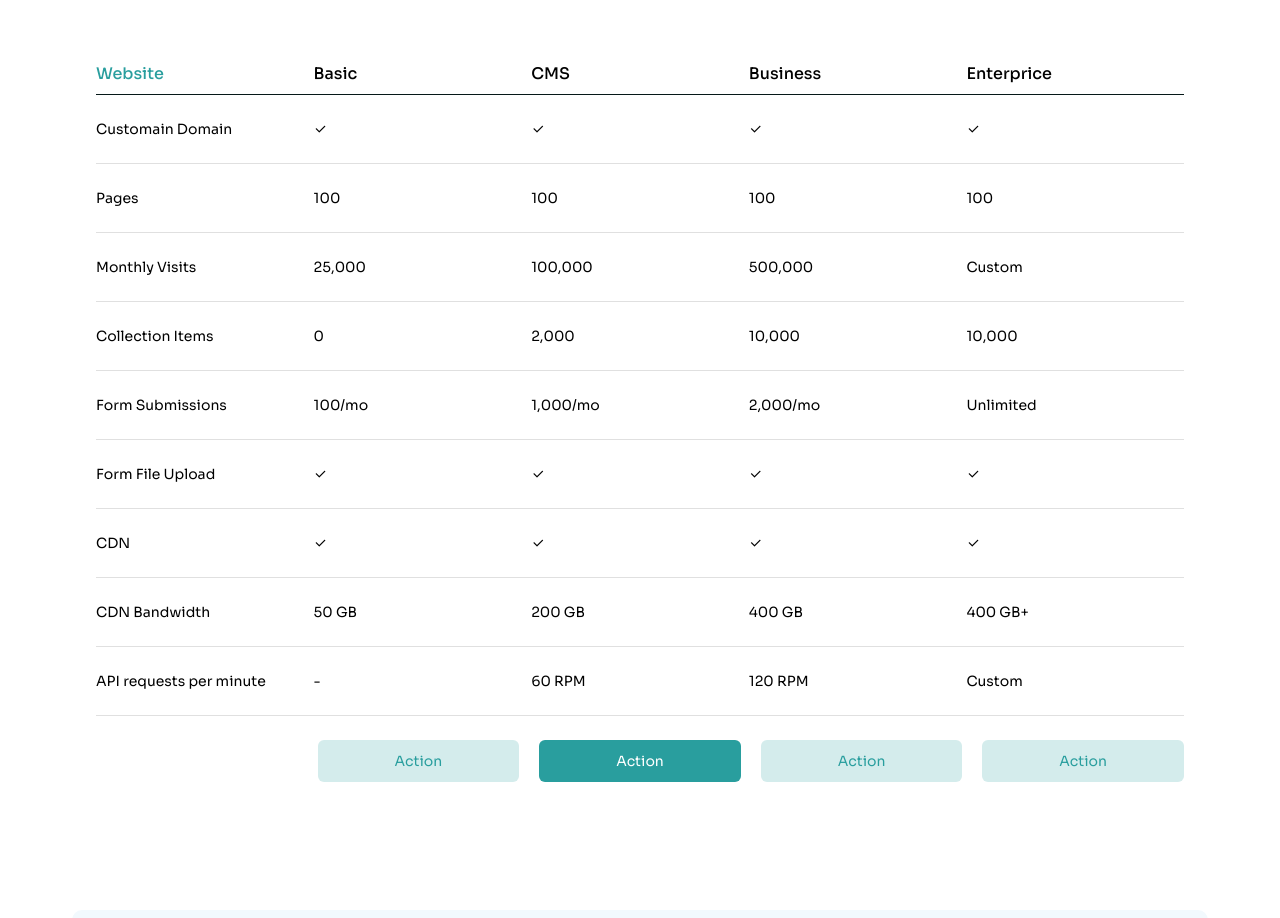
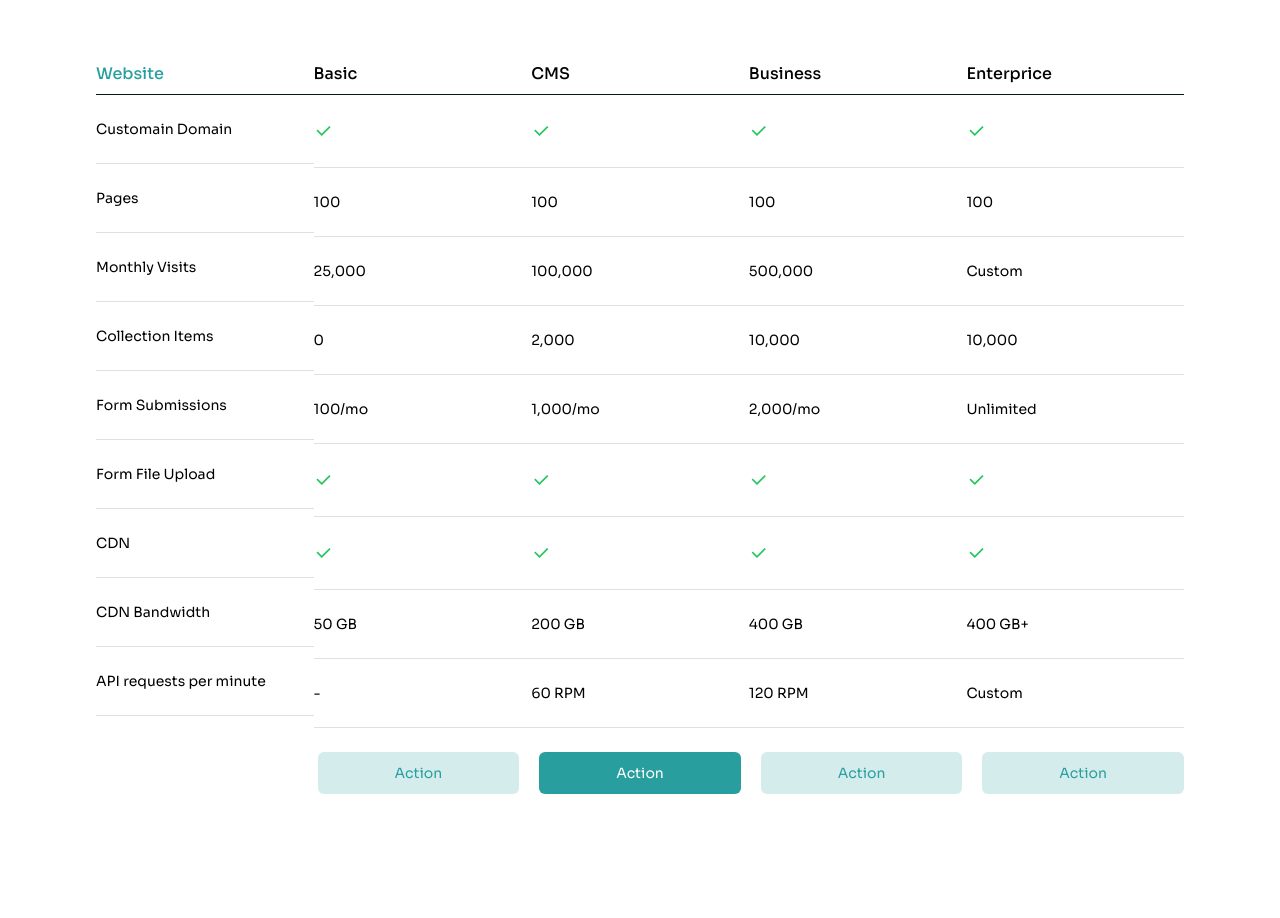
Before and after one commit to Franklin-raph/heart-felt-personal, a React (Vite) app: page /pricing in a window 1280 px wide. Shown: the part 1380-2298 px from the top of the page. Built offline with nearby package versions, Linux system fonts and the light colour scheme.

Commit message:
updated the pricing page

```diff
--- a/src/App.css
+++ b/src/App.css
@@ -694,6 +694,11 @@ nav input{
   font-size: 14px;
 }
 
+.keyfeatures .table-body ul li i{
+  font-size: 20px;
+  color: #22C55E;
+}
+
 .keyfeatures .table-buttons{
   display: grid;
   grid-template-columns: repeat(5, 1fr);
```
